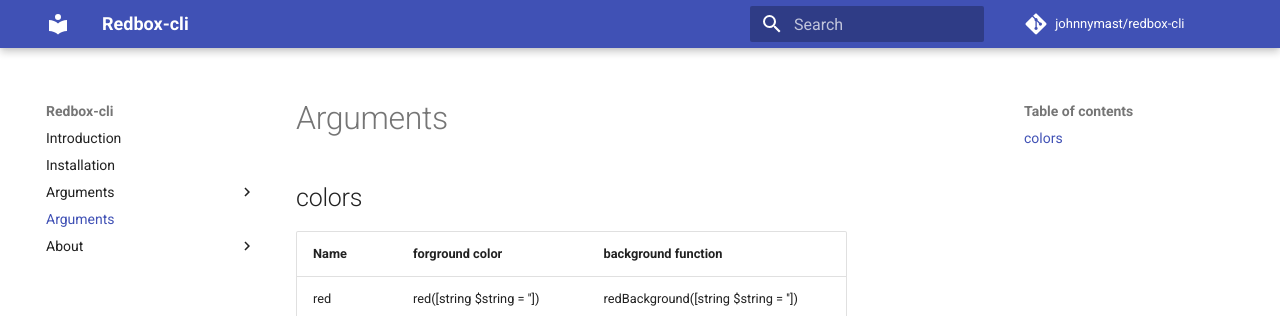
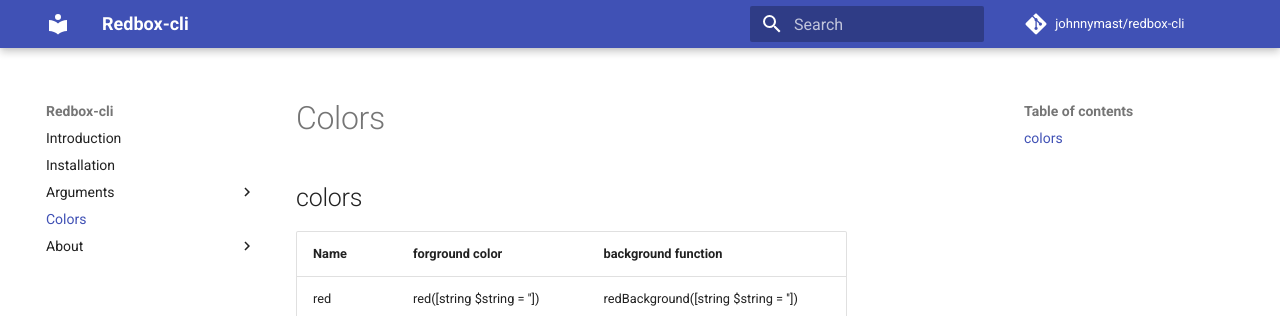
Before and after one commit to johnnymast/redbox-cli, an MkDocs documentation site: the page built from docs/colors/colors.md, in a window 1280 px wide. Shown: the top 316 px of the page. Built offline with MkDocs 1.6.1 and Material for MkDocs 9.7.7, drawn with Linux system fonts in a browser that asks for light colours; comment, search, counter and statistics services are not loaded.

```diff
--- a/mkdocs.yml
+++ b/mkdocs.yml
@@ -26,7 +26,7 @@ nav:
   - Arguments:
       - Introduction: arguments/introduction.md
       - Operations: arguments/operations.md
-  - Arguments: colors/colors.md
+  - Colors: colors/colors.md
   - About:
     - Author: author.md
     - License: license.md
```
